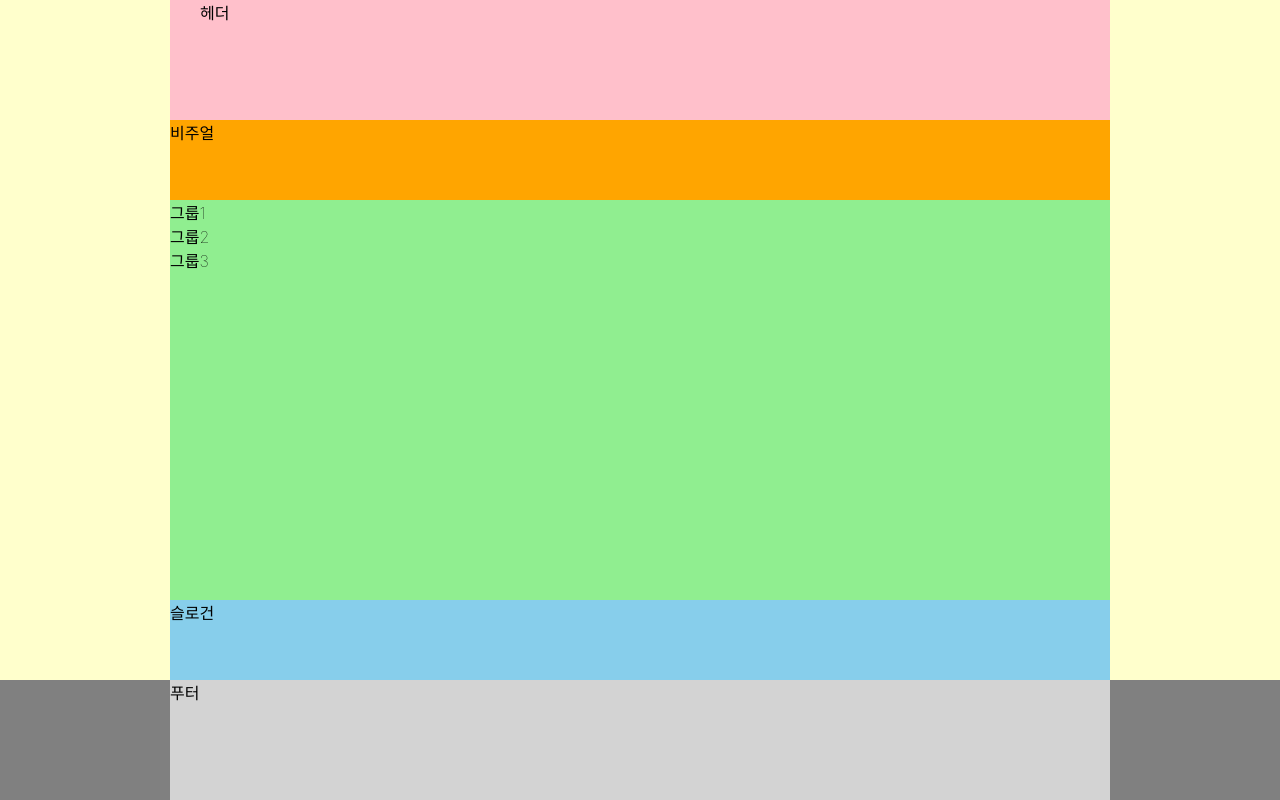
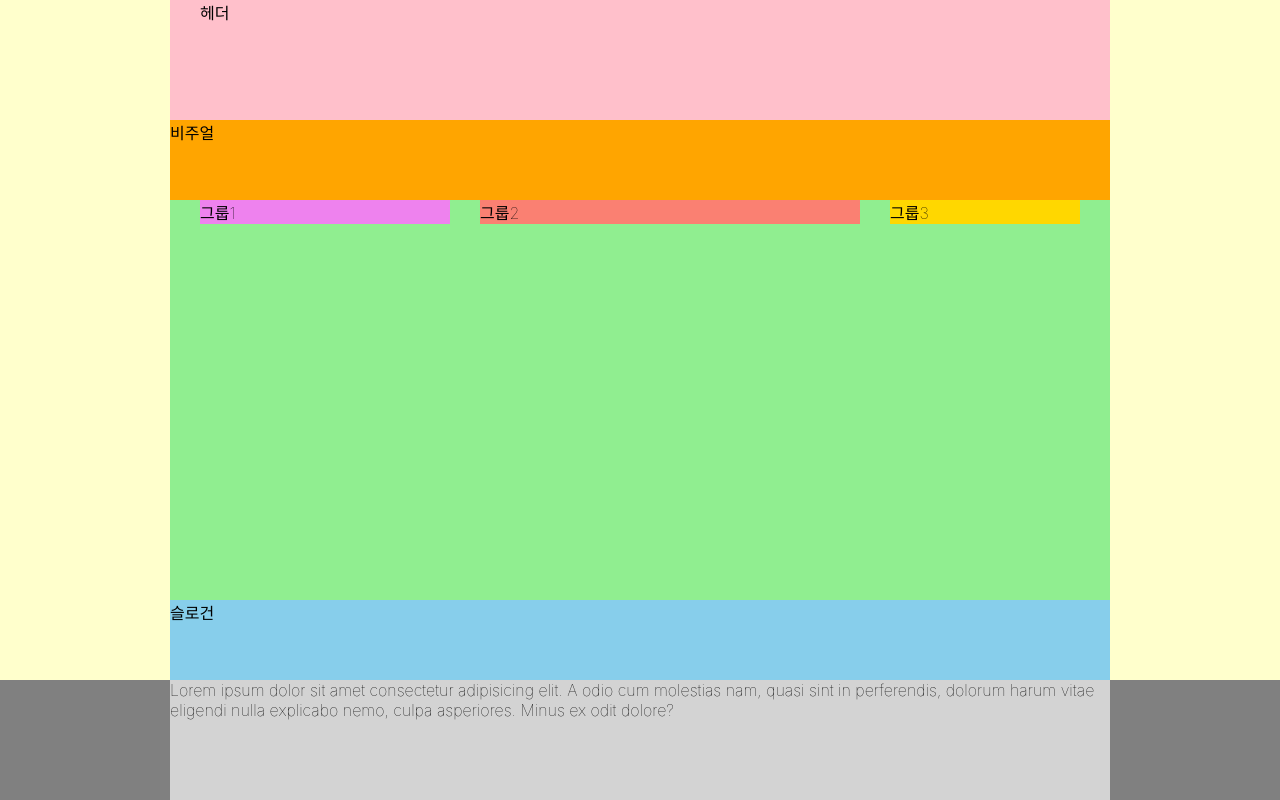
Before and after one commit to hwanghaein/HTML5, a website: page index.html in a window 1280 px wide. Drawn offline with Linux system fonts and the light colour scheme; a web font is replaced by a local one.

Commit message:
float을 이용한 메인레이아웃

```diff
--- a/index.html
+++ b/index.html
@@ -14,14 +14,16 @@
   <header class="header">헤더</header>
   <div class="visual">비주얼</div>
   <main class="main">
+
     <div class="group group1">그룹1</div>
     <div class="group group2">그룹2</div>
     <div class="group group3">그룹3</div>
+
   </main>
   <article class="slogan">슬로건</article>
   <footer class="footer">
     <div class="footer-inner">
-      푸터
+     Lorem ipsum dolor sit amet consectetur adipisicing elit. A odio cum molestias nam, quasi sint in perferendis, dolorum harum vitae eligendi nulla explicabo nemo, culpa asperiores. Minus ex odit dolore?
     </div>
   </footer>
 
--- a/styles/style.css
+++ b/styles/style.css
@@ -1,6 +1,12 @@
 @import url(./normalize.css);
 @import url(./reset.css);
 
+/* 기본 스타일 */
+*, *::before, *::after{
+box-sizing: border-box;
+}
+
+/* 본문스타일 */
 body {
   background: #ffc;
   font-family: "Pretendard Variable", Pretendard, -apple-system, BlinkMacSystemFont, system-ui, Roboto, "Helvetica Neue", "Segoe UI", "Apple SD Gothic Neo", "Noto Sans KR", "Malgun Gothic", "Apple Color Emoji", "Segoe UI Emoji", "Segoe UI Symbol", sans-serif;
@@ -9,7 +15,6 @@ body {
 /* 레이아웃 */
 .header, .visual, .main, .slogan, .footer-inner{
 width: 940px;
-box-sizing: border-box;
 margin: 0 auto;
 }
 
@@ -28,7 +33,31 @@ margin: 0 auto;
 .main{
   background: lightgreen;
   height: 50vh;
+  display: flow-root;
+  padding: 0 15px;
 }
+
+.group {
+  margin: 0 15px;
+  float: left;
+}
+
+.group1{
+  background-color: violet;
+  width: 250px;
+
+}
+.group2{
+  background-color: salmon;
+  width: 380px;
+
+}
+.group3{
+  background-color: gold;
+  width: 190px;
+
+}
+
 /* 슬로건 */
 .slogan{
   background: skyblue;
```
